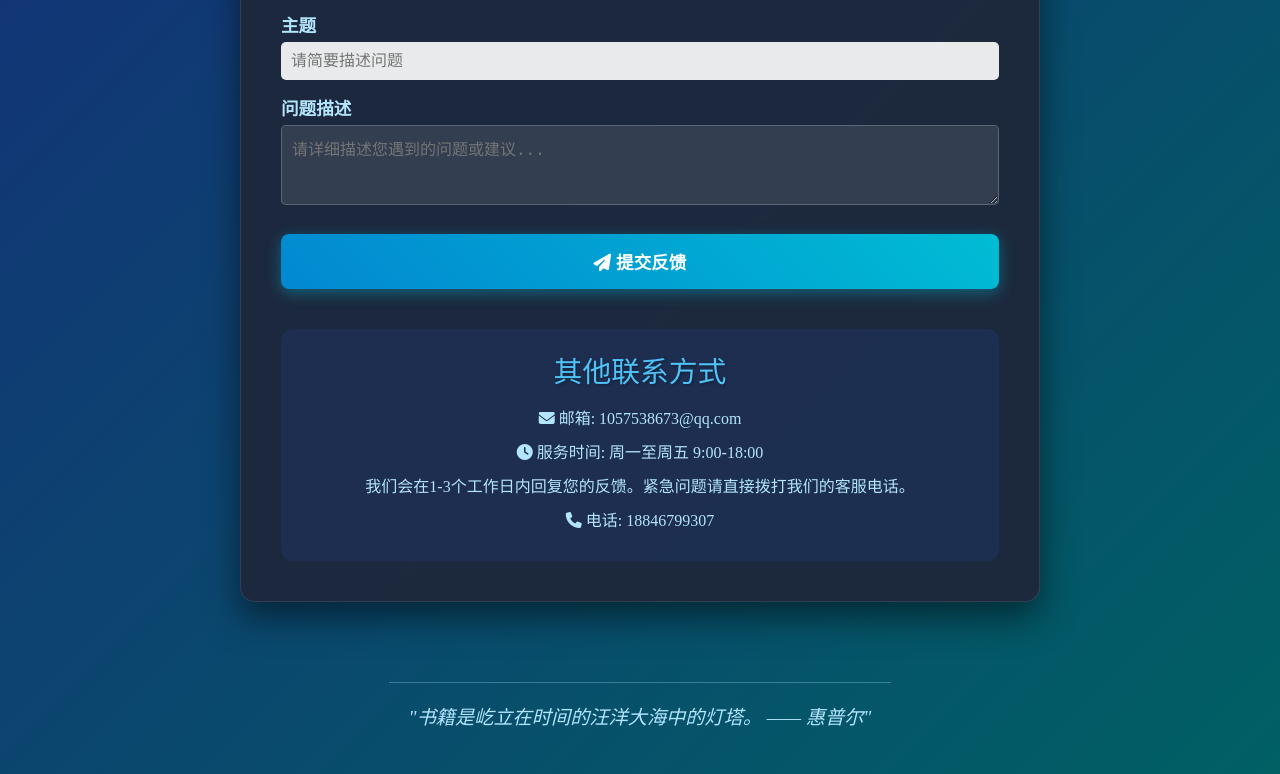
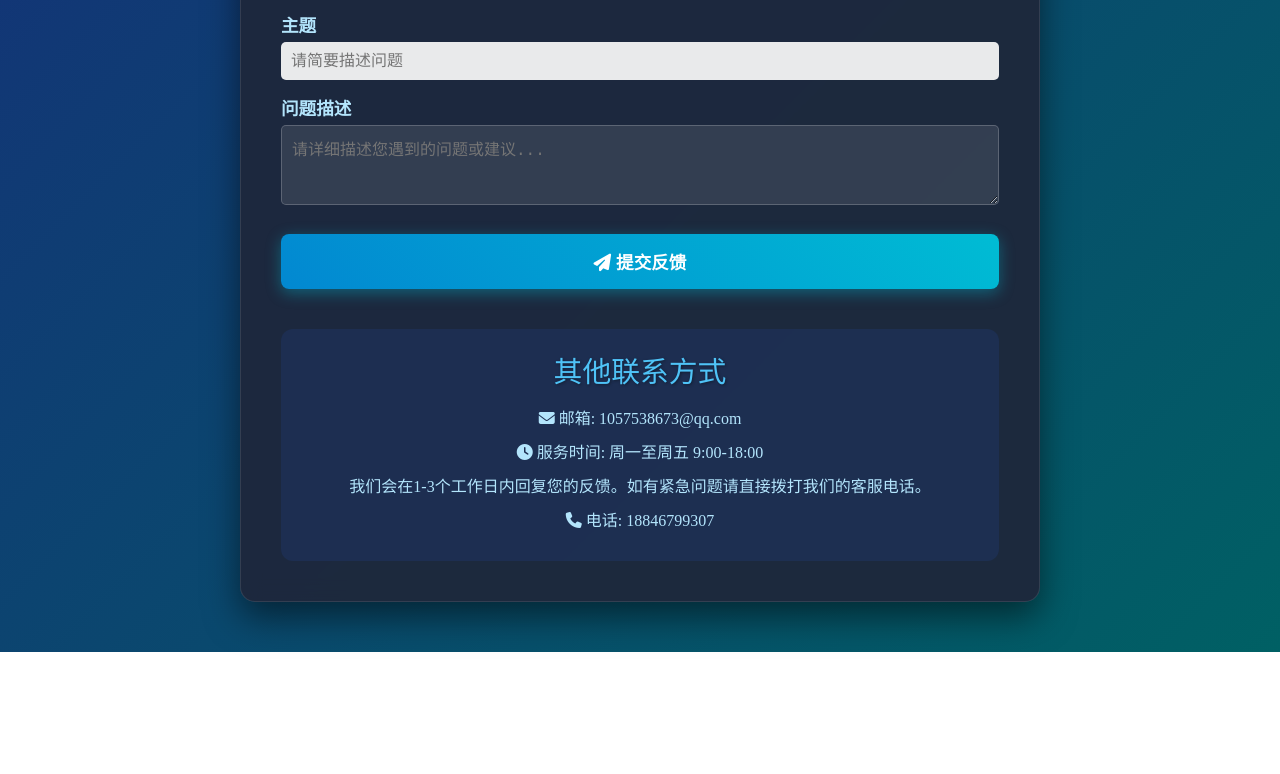
Before and after one commit to zrc2682/yuejie_library, a website: page public/problem.html in a window 1280 px wide. Shown: the part 883-1657 px from the top of the page. After the commit the page ends 1535 px from the top, so only its background shows below. Drawn offline with Linux system fonts and the light colour scheme; no server answers.

Commit message:
更新problem.html页面布局

```diff
--- a/public/problem.html
+++ b/public/problem.html
@@ -116,14 +116,11 @@
                 <h3>其他联系方式</h3>
                 <p><i class="fas fa-envelope"></i> 邮箱: 1057538673@qq.com</p>
                 <p><i class="fas fa-clock"></i> 服务时间: 周一至周五 9:00-18:00</p>
-                <p>我们会在1-3个工作日内回复您的反馈。紧急问题请直接拨打我们的客服电话。</p>
+                <p>我们会在1-3个工作日内回复您的反馈。如有紧急问题请直接拨打我们的客服电话。</p>
                 <p><i class="fas fa-phone"></i> 电话: 18846799307</p>
             </div>
         </div>
 
-        <div class="quote">
-            "书籍是屹立在时间的汪洋大海中的灯塔。 —— 惠普尔"
-        </div>
     </div>
 
     <script>
```
